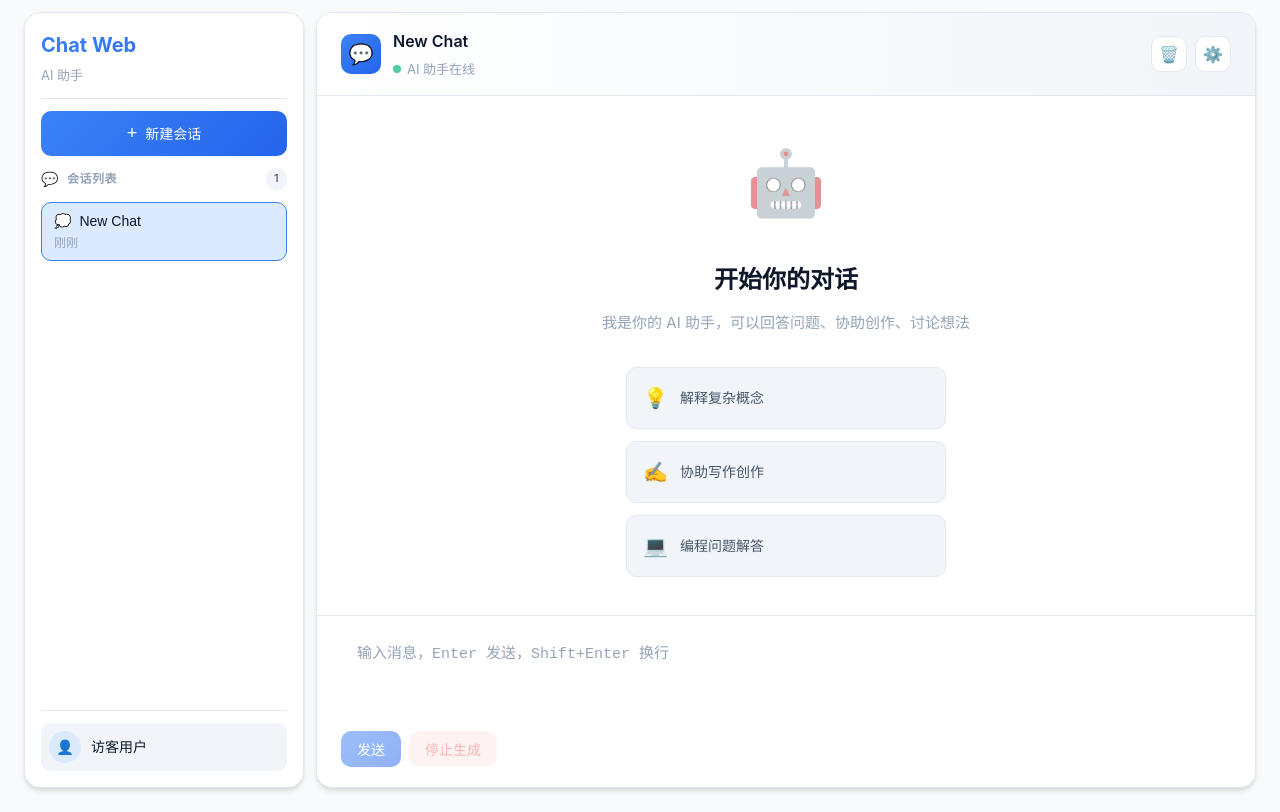
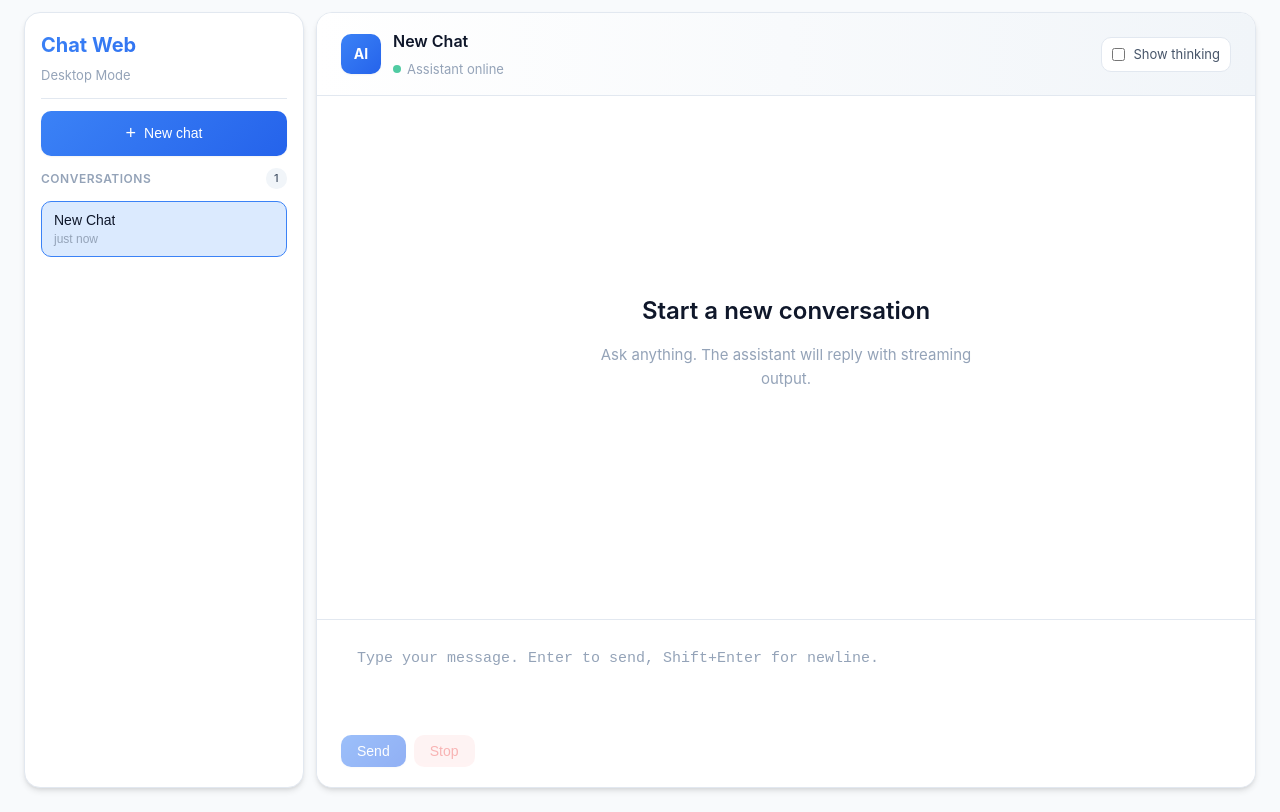
Before and after one commit to newCman1/chatweb, a Vue app in the folder frontend/: page / in a window 1280 px wide. Built offline with nearby package versions, Linux system fonts and the light colour scheme.

Commit message:
feat(frontend): add optional thinking panel and fix desktop text

```diff
--- a/frontend/src/components/ChatHeader.vue
+++ b/frontend/src/components/ChatHeader.vue
@@ -1,38 +1,37 @@
 <script setup lang="ts">
-import { computed } from "vue";
-
 const props = defineProps<{
   title: string;
+  showThinking: boolean;
 }>();
 
-const displayTitle = computed(() => {
-  if (props.title === "新会话") {
-    return "新对话";
-  }
-  return props.title;
-});
+const emit = defineEmits<{
+  "update:showThinking": [value: boolean];
+}>();
+
+function onToggleThinking(event: Event) {
+  const target = event.target as HTMLInputElement;
+  emit("update:showThinking", target.checked);
+}
 </script>
 
 <template>
   <header class="chat-header">
     <div class="header-left">
-      <div class="header-icon">💬</div>
+      <div class="header-icon">AI</div>
       <div class="header-info">
-        <h1>{{ displayTitle }}</h1>
+        <h1>{{ props.title }}</h1>
         <p class="subtitle">
           <span class="status-dot"></span>
-          AI 助手在线
+          Assistant online
         </p>
       </div>
     </div>
 
     <div class="header-actions">
-      <button class="header-btn" title="清空对话">
-        <span>🗑️</span>
-      </button>
-      <button class="header-btn" title="设置">
-        <span>⚙️</span>
-      </button>
+      <label class="thinking-toggle">
+        <input type="checkbox" :checked="showThinking" @change="onToggleThinking" />
+        Show thinking
+      </label>
     </div>
   </header>
 </template>
@@ -58,10 +57,12 @@ const displayTitle = computed(() => {
   height: 40px;
   border-radius: var(--radius-md);
   background: var(--brand-gradient);
+  color: #fff;
+  font-size: 14px;
+  font-weight: 700;
   display: flex;
   align-items: center;
   justify-content: center;
-  font-size: 20px;
   box-shadow: var(--shadow-sm);
 }
 
@@ -100,32 +101,38 @@ const displayTitle = computed(() => {
 }
 
 @keyframes pulse {
-  0%, 100% { opacity: 1; }
-  50% { opacity: 0.5; }
+  0%,
+  100% {
+    opacity: 1;
+  }
+  50% {
+    opacity: 0.5;
+  }
 }
 
 .header-actions {
   display: flex;
-  gap: 8px;
+  align-items: center;
 }
 
-.header-btn {
-  width: 36px;
-  height: 36px;
+.thinking-toggle {
+  display: inline-flex;
+  align-items: center;
+  gap: 8px;
+  font-size: 13px;
+  color: var(--text-secondary);
   border: 1px solid var(--border);
   border-radius: var(--radius-md);
+  padding: 6px 10px;
   background: var(--bg-panel);
-  cursor: pointer;
-  display: flex;
-  align-items: center;
-  justify-content: center;
-  font-size: 16px;
-  transition: all var(--transition-fast);
 }
 
-.header-btn:hover {
-  background: var(--bg-soft);
+.thinking-toggle input {
+  margin: 0;
+  cursor: pointer;
+}
+
+.thinking-toggle:hover {
   border-color: var(--brand);
-  transform: translateY(-1px);
 }
 </style>
--- a/frontend/src/components/ChatInput.vue
+++ b/frontend/src/components/ChatInput.vue
@@ -33,16 +33,16 @@ function onKeydown(event: KeyboardEvent) {
     <textarea
       v-model="draft"
       class="chat-input"
-      placeholder="输入消息，Enter 发送，Shift+Enter 换行"
+      placeholder="Type your message. Enter to send, Shift+Enter for newline."
       :disabled="disabled"
       rows="3"
       @keydown="onKeydown"
     />
     <div class="chat-actions">
       <button class="send-btn" :disabled="disabled || isStreaming || !draft.trim()" @click="onSend">
-        发送
+        Send
       </button>
-      <button class="stop-btn" :disabled="!isStreaming" @click="$emit('stop')">停止生成</button>
+      <button class="stop-btn" :disabled="!isStreaming" @click="$emit('stop')">Stop</button>
     </div>
   </footer>
 </template>
--- a/frontend/src/components/ChatSidebar.vue
+++ b/frontend/src/components/ChatSidebar.vue
@@ -24,25 +24,20 @@ function formatTime(isoString: string): string {
   const now = new Date();
   const diff = now.getTime() - date.getTime();
 
-  // 小于1小时显示分钟
   if (diff < 60 * 60 * 1000) {
     const mins = Math.floor(diff / (60 * 1000));
-    return mins < 1 ? '刚刚' : `${mins}分钟前`;
+    return mins < 1 ? "just now" : `${mins}m ago`;
   }
 
-  // 小于24小时显示小时
   if (diff < 24 * 60 * 60 * 1000) {
     const hours = Math.floor(diff / (60 * 60 * 1000));
-    return `${hours}小时前`;
+    return `${hours}h ago`;
   }
 
-  // 小于7天显示星期几
   if (diff < 7 * 24 * 60 * 60 * 1000) {
-    const days = ['周日', '周一', '周二', '周三', '周四', '周五', '周六'];
-    return days[date.getDay()];
+    return date.toLocaleDateString("en-US", { weekday: "short" });
   }
 
-  // 否则显示日期
   return `${date.getMonth() + 1}/${date.getDate()}`;
 }
 </script>
@@ -51,33 +46,25 @@ function formatTime(isoString: string): string {
   <aside class="chat-sidebar">
     <div class="sidebar-header">
       <h2 class="sidebar-title">Chat Web</h2>
-      <p class="sidebar-subtitle">AI 助手</p>
+      <p class="sidebar-subtitle">Desktop Mode</p>
     </div>
 
-    <button class="new-chat-btn" @click="$emit('create')">
-      新建会话
-    </button>
+    <button class="new-chat-btn" @click="$emit('create')">New chat</button>
 
     <div class="conversations-section">
       <h3 class="section-title">
-        <span class="section-icon">💬</span>
-        会话列表
+        Conversations
         <span class="conversation-count">{{ conversations.length }}</span>
       </h3>
 
       <ul class="conversation-list">
-        <li
-          v-for="item in formattedConversations"
-          :key="item.id"
-          class="conversation-item"
-        >
+        <li v-for="item in formattedConversations" :key="item.id" class="conversation-item">
           <button
             class="conversation-btn"
             :class="{ active: currentConversationId === item.id }"
             @click="$emit('select', item.id)"
           >
             <div class="conversation-content">
-              <span class="conversation-icon">💭</span>
               <span class="title">{{ item.title }}</span>
             </div>
             <span class="time">{{ item.formattedTime }}</span>
@@ -86,16 +73,8 @@ function formatTime(isoString: string): string {
       </ul>
 
       <div v-if="conversations.length === 0" class="empty-conversations">
-        <span class="empty-icon">📝</span>
-        <p>还没有会话</p>
-        <p class="empty-hint">点击上方按钮开始新对话</p>
-      </div>
-    </div>
-
-    <div class="sidebar-footer">
-      <div class="user-info">
-        <div class="user-avatar">👤</div>
-        <span class="user-name">访客用户</span>
+        <p>No conversations yet.</p>
+        <p class="empty-hint">Create one to start chatting.</p>
       </div>
     </div>
   </aside>
@@ -142,10 +121,6 @@ function formatTime(isoString: string): string {
   letter-spacing: 0.5px;
 }
 
-.section-icon {
-  font-size: 14px;
-}
-
 .conversation-count {
   margin-left: auto;
   background: var(--bg-soft);
@@ -167,11 +142,6 @@ function formatTime(isoString: string): string {
   overflow: hidden;
 }
 
-.conversation-icon {
-  font-size: 14px;
-  flex-shrink: 0;
-}
-
 .empty-conversations {
   display: flex;
   flex-direction: column;
@@ -180,12 +150,6 @@ function formatTime(isoString: string): string {
   padding: 32px 16px;
   color: var(--text-tertiary);
   text-align: center;
-}
-
-.empty-icon {
-  font-size: 32px;
-  margin-bottom: 8px;
-  opacity: 0.5;
 }
 
 .empty-conversations p {
@@ -198,36 +162,4 @@ function formatTime(isoString: string): string {
   margin-top: 4px;
   opacity: 0.7;
 }
-
-.sidebar-footer {
-  margin-top: auto;
-  padding-top: 12px;
-  border-top: 1px solid var(--border);
-}
-
-.user-info {
-  display: flex;
-  align-items: center;
-  gap: 10px;
-  padding: 8px;
-  border-radius: var(--radius-md);
-  background: var(--bg-soft);
-}
-
-.user-avatar {
-  width: 32px;
-  height: 32px;
-  border-radius: 50%;
-  background: var(--brand-soft);
-  display: flex;
-  align-items: center;
-  justify-content: center;
-  font-size: 14px;
-}
-
-.user-name {
-  font-size: 14px;
-  font-weight: 500;
-  color: var(--text-main);
-}
 </style>
--- a/frontend/src/components/MessageBubble.vue
+++ b/frontend/src/components/MessageBubble.vue
@@ -4,47 +4,50 @@ import { computed } from "vue";
 
 const props = defineProps<{
   message: Message;
+  showThinking: boolean;
 }>();
 
 const isUser = computed(() => props.message.role === "user");
-const isAssistant = computed(() => props.message.role === "assistant");
 
 const formattedTime = computed(() => {
   const date = new Date(props.message.createdAt);
-  return date.toLocaleTimeString("zh-CN", {
+  return date.toLocaleTimeString("en-US", {
     hour: "2-digit",
-    minute: "2-digit",
+    minute: "2-digit"
   });
 });
 
 const statusText = computed(() => {
   switch (props.message.status) {
     case "streaming":
-      return "生成中...";
+      return "Generating...";
     case "error":
-      return "生成失败";
+      return "Failed";
     case "stopped":
-      return "已停止";
+      return "Stopped";
     default:
       return "";
   }
 });
+
+const hasThinking = computed(() => Boolean(props.message.thinking?.trim()));
 </script>
 
 <template>
   <article class="message-row" :class="message.role">
-    <!-- 头像 -->
     <div class="message-avatar" :class="message.role">
-      {{ isUser ? "我" : "AI" }}
+      {{ isUser ? "You" : "AI" }}
     </div>
 
-    <!-- 消息内容包装器 -->
     <div class="message-bubble-wrapper">
-      <!-- 消息气泡 -->
       <div class="message-bubble" :class="message.role">
+        <details v-if="message.role === 'assistant' && showThinking && hasThinking" class="thinking-box">
+          <summary>Thinking</summary>
+          <pre class="thinking-content">{{ message.thinking }}</pre>
+        </details>
+
         <div class="message-content">{{ message.content }}</div>
 
-        <!-- 打字指示器 -->
         <div v-if="message.status === 'streaming' && !message.content" class="typing-indicator">
           <span></span>
           <span></span>
@@ -52,7 +55,6 @@ const statusText = computed(() => {
         </div>
       </div>
 
-      <!-- 元信息 -->
       <div class="message-meta">
         <span class="message-time">{{ formattedTime }}</span>
         <span v-if="statusText" class="status-indicator" :class="message.status">
@@ -62,3 +64,29 @@ const statusText = computed(() => {
     </div>
   </article>
 </template>
+
+<style scoped>
+.thinking-box {
+  margin-bottom: 10px;
+  border: 1px solid var(--border);
+  border-radius: var(--radius-md);
+  background: var(--bg-panel);
+  padding: 6px 8px;
+}
+
+.thinking-box summary {
+  cursor: pointer;
+  font-size: 12px;
+  color: var(--text-secondary);
+  user-select: none;
+}
+
+.thinking-content {
+  margin: 8px 0 0;
+  font-size: 12px;
+  color: var(--text-secondary);
+  white-space: pre-wrap;
+  word-break: break-word;
+  font-family: var(--font-main);
+}
+</style>
--- a/frontend/src/components/MessageList.vue
+++ b/frontend/src/components/MessageList.vue
@@ -5,6 +5,7 @@ import MessageBubble from "./MessageBubble.vue";
 
 const props = defineProps<{
   messages: Message[];
+  showThinking: boolean;
 }>();
 
 const containerRef = ref<HTMLElement | null>(null);
@@ -31,7 +32,7 @@ onMounted(() => {
 });
 
 watch(
-  () => props.messages.map((msg) => `${msg.id}-${msg.content.length}-${msg.status}`).join("|"),
+  () => props.messages.map((msg) => `${msg.id}-${msg.content.length}-${msg.thinking?.length ?? 0}-${msg.status}`).join("|"),
   () => {
     scrollToBottom();
   }
@@ -41,28 +42,13 @@ watch(
 <template>
   <section ref="containerRef" class="message-list" @scroll="updateStickState">
     <div v-if="messages.length === 0" class="empty-state">
-      <div class="empty-state-icon">🤖</div>
-      <h2>开始你的对话</h2>
-      <p>我是你的 AI 助手，可以回答问题、协助创作、讨论想法</p>
-      <div class="suggestions">
-        <div class="suggestion-item">
-          <span class="suggestion-icon">💡</span>
-          <span>解释复杂概念</span>
-        </div>
-        <div class="suggestion-item">
-          <span class="suggestion-icon">✍️</span>
-          <span>协助写作创作</span>
-        </div>
-        <div class="suggestion-item">
-          <span class="suggestion-icon">💻</span>
-          <span>编程问题解答</span>
-        </div>
-      </div>
+      <h2>Start a new conversation</h2>
+      <p>Ask anything. The assistant will reply with streaming output.</p>
     </div>
 
     <template v-else>
       <div class="messages-container">
-        <MessageBubble v-for="msg in messages" :key="msg.id" :message="msg" />
+        <MessageBubble v-for="msg in messages" :key="msg.id" :message="msg" :show-thinking="showThinking" />
       </div>
       <div class="messages-end"></div>
     </template>
@@ -82,17 +68,6 @@ watch(
   min-height: 400px;
 }
 
-.empty-state-icon {
-  font-size: 64px;
-  margin-bottom: 24px;
-  animation: float 3s ease-in-out infinite;
-}
-
-@keyframes float {
-  0%, 100% { transform: translateY(0); }
-  50% { transform: translateY(-10px); }
-}
-
 .empty-state h2 {
   color: var(--text-main);
   font-size: 24px;
@@ -107,41 +82,6 @@ watch(
   line-height: 1.6;
 }
 
-.suggestions {
-  display: flex;
-  flex-direction: column;
-  gap: 12px;
-  width: 100%;
-  max-width: 320px;
-}
-
-.suggestion-item {
-  display: flex;
-  align-items: center;
-  gap: 12px;
-  padding: 14px 16px;
-  background: var(--bg-soft);
-  border: 1px solid var(--border);
-  border-radius: var(--radius-md);
-  cursor: pointer;
-  transition: all var(--transition-fast);
-}
-
-.suggestion-item:hover {
-  background: var(--bg-panel);
-  border-color: var(--brand);
-  transform: translateX(4px);
-}
-
-.suggestion-icon {
-  font-size: 20px;
-}
-
-.suggestion-item span:last-child {
-  font-size: 14px;
-  color: var(--text-secondary);
-}
-
 .messages-container {
   display: flex;
   flex-direction: column;
--- a/frontend/src/stores/chat.ts
+++ b/frontend/src/stores/chat.ts
@@ -10,6 +10,7 @@ interface ChatState {
   activeAssistantMessageId: string | null;
   activeAbortController: AbortController | null;
   errorText: string | null;
+  showThinking: boolean;
 }
 
 const uid = () => crypto.randomUUID();
@@ -21,7 +22,8 @@ export const useChatStore = defineStore("chat", {
     activeConversationId: null,
     activeAssistantMessageId: null,
     activeAbortController: null,
-    errorText: null
+    errorText: null,
+    showThinking: false
   }),
   actions: {
     async send(content: string) {
@@ -54,6 +56,7 @@ export const useChatStore = defineStore("chat", {
         conversationId,
         role: "assistant",
         content: "",
+        thinking: "",
         status: "streaming",
         createdAt: now()
       };
@@ -79,6 +82,15 @@ export const useChatStore = defineStore("chat", {
             const next = `${current?.content ?? ""}${chunk.delta}`;
             conversationStore.patchMessage(conversationId, assistantMessageId, {
               content: next
+            });
+          }
+          if (chunk.thinkingDelta) {
+            const current = conversationStore.messagesByConversation[conversationId].find(
+              (m) => m.id === assistantMessageId
+            );
+            const nextThinking = `${current?.thinking ?? ""}${chunk.thinkingDelta}`;
+            conversationStore.patchMessage(conversationId, assistantMessageId, {
+              thinking: nextThinking
             });
           }
           if (chunk.done) {
@@ -115,6 +127,9 @@ export const useChatStore = defineStore("chat", {
       logger.warn("chat.stop.requested", { conversationId: this.activeConversationId });
       this.activeAbortController?.abort();
       chatApi.abortStream(this.activeConversationId);
+    },
+    setShowThinking(show: boolean) {
+      this.showThinking = show;
     }
   }
 });
--- a/frontend/src/types/chat.ts
+++ b/frontend/src/types/chat.ts
@@ -7,6 +7,7 @@ export interface Message {
   conversationId: string;
   role: MessageRole;
   content: string;
+  thinking?: string;
   status: MessageStatus;
   createdAt: string;
 }
@@ -20,6 +21,7 @@ export interface Conversation {
 
 export interface StreamChunk {
   delta: string;
+  thinkingDelta?: string;
   done?: boolean;
 }
 
--- a/frontend/src/views/ChatView.vue
+++ b/frontend/src/views/ChatView.vue
@@ -10,7 +10,7 @@ import { useChatStore } from "@/stores/chat";
 const conversationStore = useConversationStore();
 const chatStore = useChatStore();
 
-const title = computed(() => conversationStore.currentConversation?.title ?? "新会话");
+const title = computed(() => conversationStore.currentConversation?.title ?? "New Chat");
 const messages = computed(() => conversationStore.currentMessages);
 
 async function onCreateConversation() {
@@ -25,7 +25,6 @@ async function onSend(content: string) {
   await chatStore.send(content);
 }
 
-// Auto-clear error message when user starts typing or switches conversation
 watch(
   () => chatStore.errorText,
   (error) => {
@@ -55,9 +54,13 @@ onMounted(async () => {
     />
 
     <section class="chat-main">
-      <ChatHeader :title="title" />
-      <MessageList :messages="messages" />
-      <p v-if="chatStore.errorText" class="error-text">{{ chatStore.errorText }}</p>
+      <ChatHeader
+        :title="title"
+        :show-thinking="chatStore.showThinking"
+        @update:show-thinking="chatStore.setShowThinking"
+      />
+      <MessageList :messages="messages" :show-thinking="chatStore.showThinking" />
+      <p v-if="chatStore.errorText" class="error-toast">{{ chatStore.errorText }}</p>
       <ChatInput
         :disabled="!conversationStore.currentConversationId"
         :is-streaming="chatStore.isStreaming"
```
Also changed, not shown: frontend/src/api/mockChatApi.ts (+16 -0 lines), frontend/src/api/sseChatApi.ts (+8 -0 lines), 1 other file (tests, documents, lock files or other folders).
